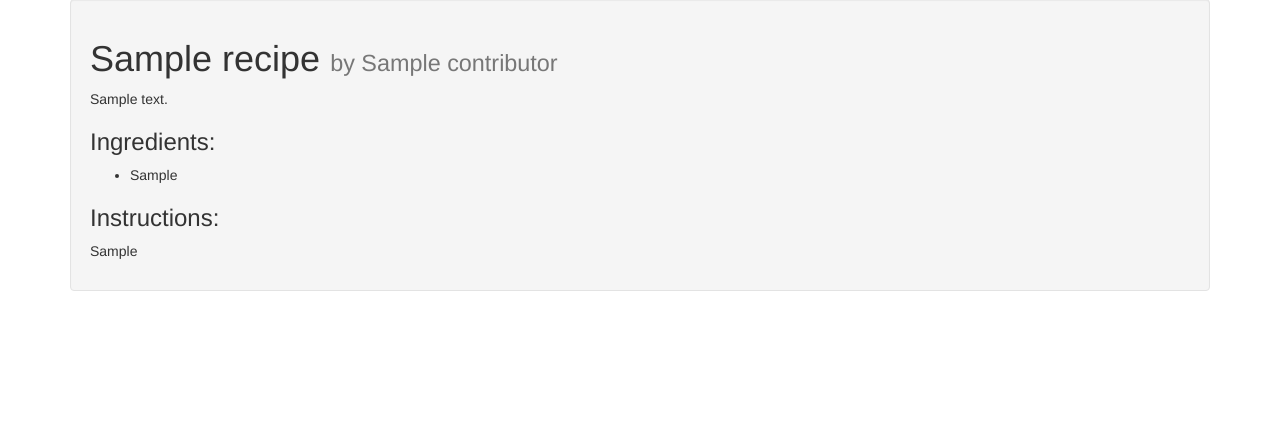
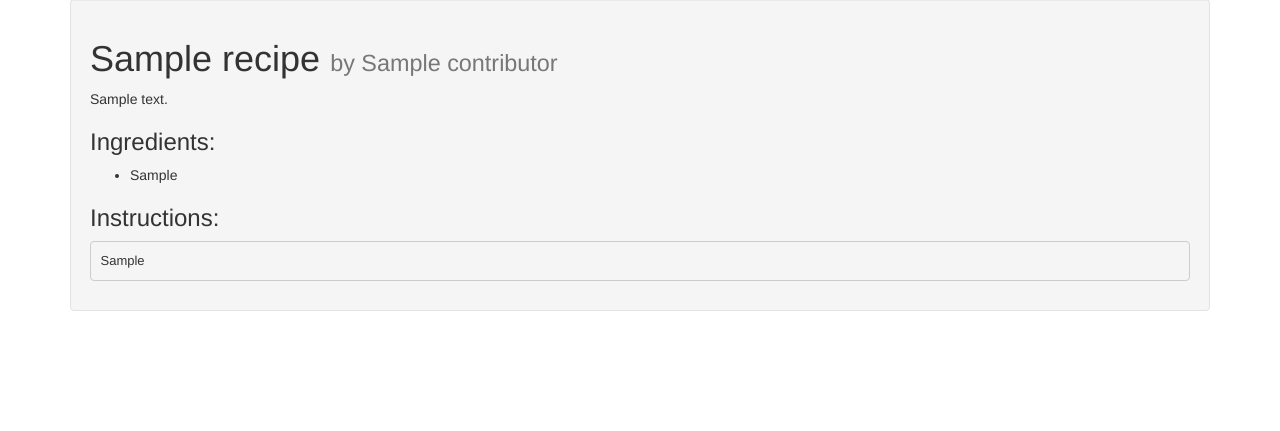
Before and after one commit to FrankieBetanco/cookbook, a Django app: page /display_recipe/1/ in a window 1280 px wide. Shown: the part 73-504 px from the top of the page. Run offline with Django 3.2, Linux system fonts and the light colour scheme; tables that the repository leaves empty hold one stand-in row (values such as "Sample post"); some libraries are stand-ins or nearby versions.

Commit message:
improve text formatting in recipe display

```diff
--- a/cookbook/templates/cookbook/display_recipe.html
+++ b/cookbook/templates/cookbook/display_recipe.html
@@ -14,7 +14,7 @@
         </ul>
       </div>
   <h3> Instructions: </h3>
-  <p> {{ recipe.instructions }} </p>
+  <pre style="font-family:helvetica; white-space:pre-wrap;">{{ recipe.instructions }}</pre>
   </div>
 </div>
 {% endblock content %}
```
